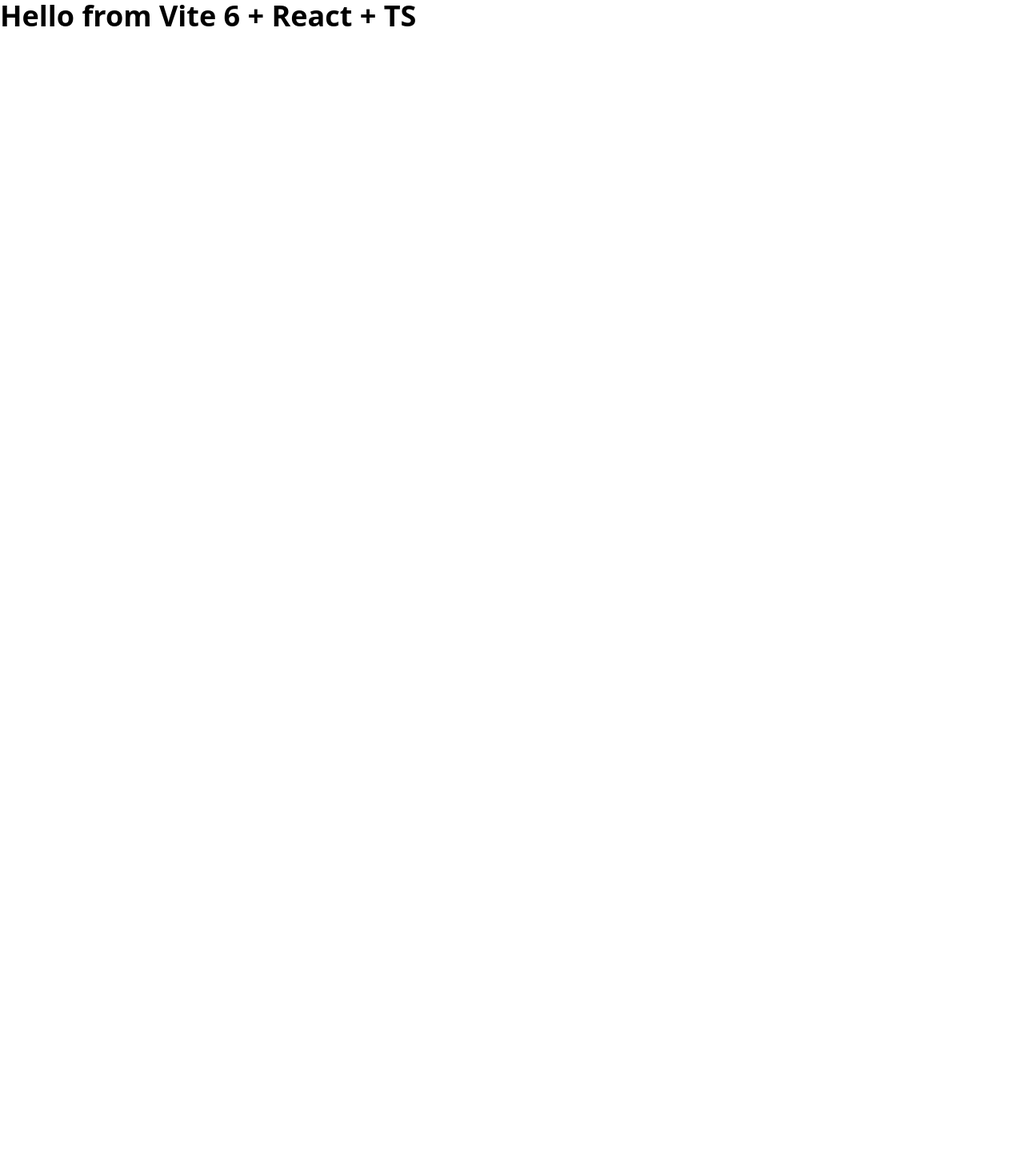
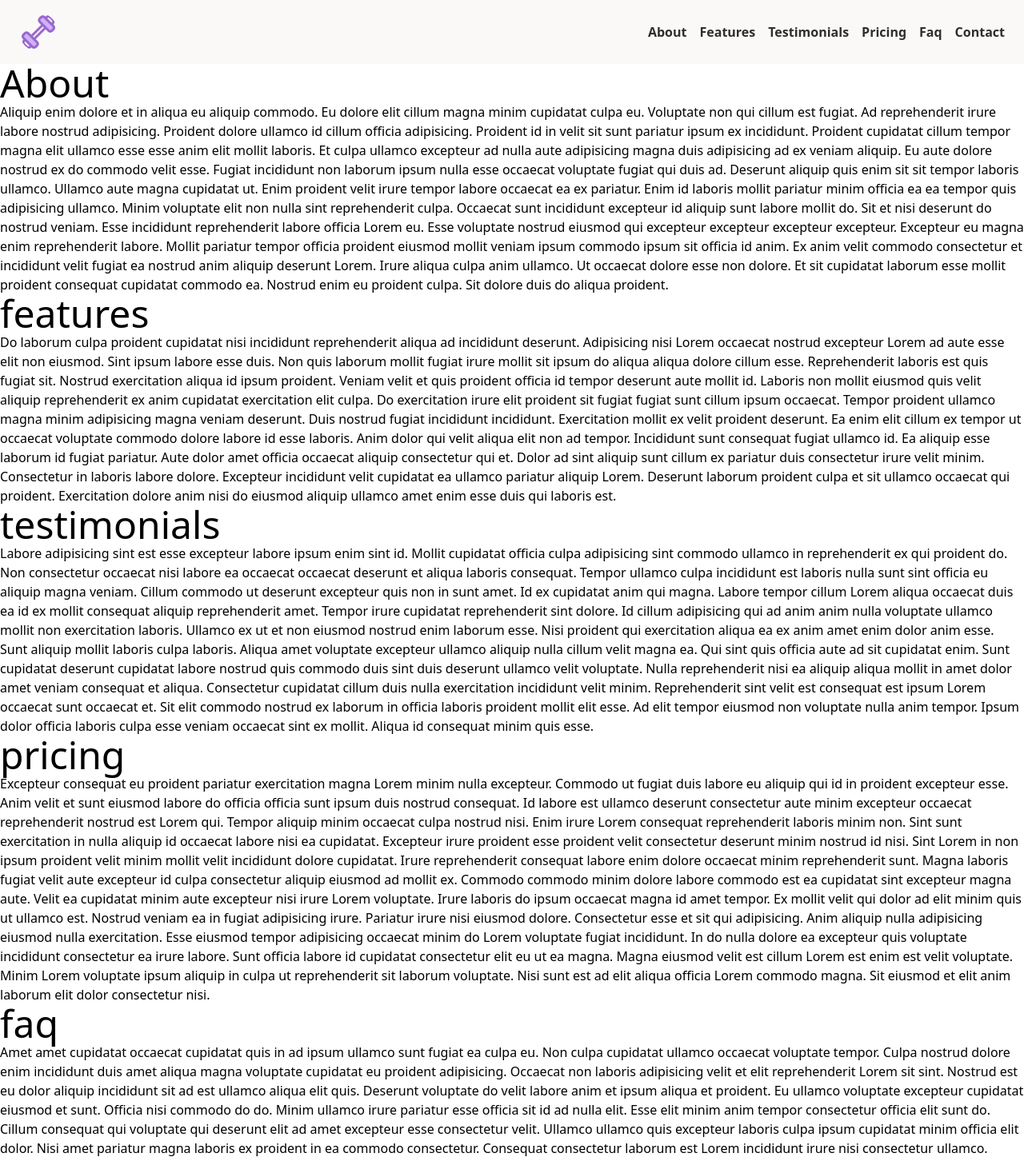
Before and after one commit to Felina404/fitness-coach, a React (Vite) app: page / in a window 1280 px wide. Shown: the top 1452 px of the page at 80% size. Before the commit the page ends 800 px from the top, so only its background shows below. Built offline with nearby package versions, Linux system fonts and the light colour scheme.

Commit message:
add header

```diff
--- a/index.html
+++ b/index.html
@@ -4,7 +4,7 @@
     <meta charset="UTF-8" />
     <meta name="viewport" content="width=device-width, initial-scale=1.0" />
     <link href="/src/index.css" rel="stylesheet" />
-    <link rel="icon" type="image/svg+xml" href="./src/assets/browser-icon.png" />
+    <link rel="icon" type="image/svg+xml" href="./src/assets/logo.png" />
 
     <title>Fitness Coach</title>
   </head>
--- a/package.json
+++ b/package.json
@@ -14,7 +14,12 @@
   "license": "ISC",
   "description": "",
   "dependencies": {
+    "@fortawesome/fontawesome-free": "^6.7.2",
+    "@fortawesome/fontawesome-svg-core": "^6.7.2",
+    "@fortawesome/free-solid-svg-icons": "^6.7.2",
+    "@fortawesome/react-fontawesome": "^0.2.2",
     "@tailwindcss/vite": "^4.1.10",
+    "lorem-ipsum": "^2.0.8",
     "react": "^19.1.0",
     "react-dom": "^19.1.0",
     "tailwindcss": "^4.1.10",
--- a/src/App.tsx
+++ b/src/App.tsx
@@ -1,12 +1,15 @@
 import {  useEffect, useState } from 'react'
-
+import Header from './components/Header';
+import Hero from './components/Hero';
+import { FontAwesomeIcon } from '@fortawesome/react-fontawesome';
 
 function App() {
 
 
   return (
     <div className="">
-      <h1 className="text-4xl font-bold text-primary">Hello from Vite 6 + React + TS</h1>
+      <Header />
+      <Hero />
     </div>
   )
 }
--- /dev/null
+++ b/src/components/Header.tsx
@@ -0,0 +1,78 @@
+import React, { useEffect, useState } from 'react';
+import logo from '../assets/logo.png';
+
+function Header() {
+  const [menuOpen, setMenuOpen] = useState(false);
+
+    useEffect(() => {
+    const handleResize = () => {
+      if (window.innerWidth >= 768) {
+        setMenuOpen(false);
+      }
+    };
+
+    window.addEventListener('resize', handleResize);
+    return () => window.removeEventListener('resize', handleResize);
+  }, []);
+
+  return (
+    <div className="top-0 sticky z-50 flex flex-col bg-bg text-textDark">
+
+      <div className="flex items-center justify-between px-6 py-4">
+        <img src={logo} alt="logo" className="w-12 h-12 rounded-full" />
+
+        {/* Desktop */}
+        <div className="hidden md:flex items-center gap-4 font-bold">
+             {['about', 'features', 'testimonials', 'pricing', 'faq', 'contact'].map((item) => (
+            <a
+              key={item}
+              href={`#${item}`}
+              onClick={() => setMenuOpen(false)}
+              className="text-textDark font-semibold text-center hover:text-hover hover:underline transition"
+            >
+              {item.charAt(0).toUpperCase() + item.slice(1)}
+            </a>
+          ))}
+          {/* <a href="#about" className='text-textDark font-semibold hover:text-hover hover:underline transition'>About</a>
+          <a href="#features" className='text-textDark font-semibold hover:text-hover hover:underline transition'>Features</a>
+          <a href="#testimonials" className='text-textDark font-semibold hover:text-hover hover:underline transition'>Testimonials</a>
+          <a href="#pricing" className='text-textDark font-semibold hover:text-hover hover:underline transition'>Pricing</a>
+          <a href="#faq" className='text-textDark font-semibold hover:text-hover hover:underline transition'>FAQ</a>
+          <a href="#contact" className='text-textDark font-semibold hover:text-hover hover:underline transition'>Contact</a> */}
+        </div>
+
+        {/* Mobile Toggle Button */}
+        <div className="md:hidden">
+          <button
+            onClick={() => setMenuOpen(!menuOpen)}
+            className="text-textDark hover:text-hover active:text-hover focus:outline-none cursor-pointer"
+          >
+            <i className={`fa-solid text-2xl ${menuOpen ? 'fa-xmark' : 'fa-bars'}`}></i>
+          </button>
+        </div>
+      </div>
+
+      {/* Mobile Dropdown Menu - Always Rendered */}
+      <div
+        className={`md:hidden overflow-hidden transition-all duration-300 ease-in-out transform
+        ${menuOpen ? 'max-h-[1000px] opacity-100' : 'max-h-0 opacity-0 pointer-events-none'}
+        `}
+      >
+        <div className="flex flex-col bg-cards border-t border-textDark/20 rounded-b-md shadow-md">
+          {['about', 'features', 'testimonials', 'pricing', 'faq', 'contact'].map((item) => (
+            <a
+              key={item}
+              href={`#${item}`}
+              onClick={() => setMenuOpen(false)}
+              className="border-b border-textDark/20 last:border-b-0 px-6 py-3 text-textDark font-semibold text-center hover:text-hover hover:underline transition"
+            >
+              {item.charAt(0).toUpperCase() + item.slice(1)}
+            </a>
+          ))}
+        </div>
+      </div>
+    </div>
+  );
+}
+
+export default Header;
--- /dev/null
+++ b/src/components/Hero.tsx
@@ -0,0 +1,50 @@
+import {  useEffect, useState } from 'react'
+import { FontAwesomeIcon } from '@fortawesome/react-fontawesome';
+import { LoremIpsum } from "lorem-ipsum";
+
+const lorem = new LoremIpsum();
+
+function Header() {
+
+
+  return (
+    <>
+      <div id='about'>
+        <h1 className='text-5xl'>About</h1>
+        <p>{lorem.generateParagraphs(5)}</p>
+    </div>
+
+       <div id='features'>
+        <h1 className='text-5xl'>features</h1>
+        <p>{lorem.generateParagraphs(5)}</p>
+    </div>
+
+     <div id='testimonials'>
+        <h1 className='text-5xl'>testimonials</h1>
+        <p>{lorem.generateParagraphs(5)}</p>
+    </div>
+
+     <div id='pricing'>
+        <h1 className='text-5xl'>pricing</h1>
+        <p>{lorem.generateParagraphs(5)}</p>
+    </div>
+
+     <div id='faq'>
+        <h1 className='text-5xl'>faq</h1>
+        <p>{lorem.generateParagraphs(5)}</p>
+    </div>
+
+     <div id='contact'>
+        <h1 className='text-5xl'>contact</h1>
+        <p>{lorem.generateParagraphs(50)}</p>
+    </div>
+
+
+    </>
+
+
+
+  )
+}
+
+export default Header
--- a/src/index.css
+++ b/src/index.css
@@ -1,5 +1,9 @@
 @import "tailwindcss";
+@import '@fortawesome/fontawesome-free/css/all.min.css';
 
+html {
+  scroll-behavior: smooth;
+}
 
 @theme {
     --color-bg: #FAF9F8;
```
Also changed, not shown: src/assets/logo.png (renamed from src/assets/browser-icon.png), 1 other file (tests, documents, lock files or other folders).
